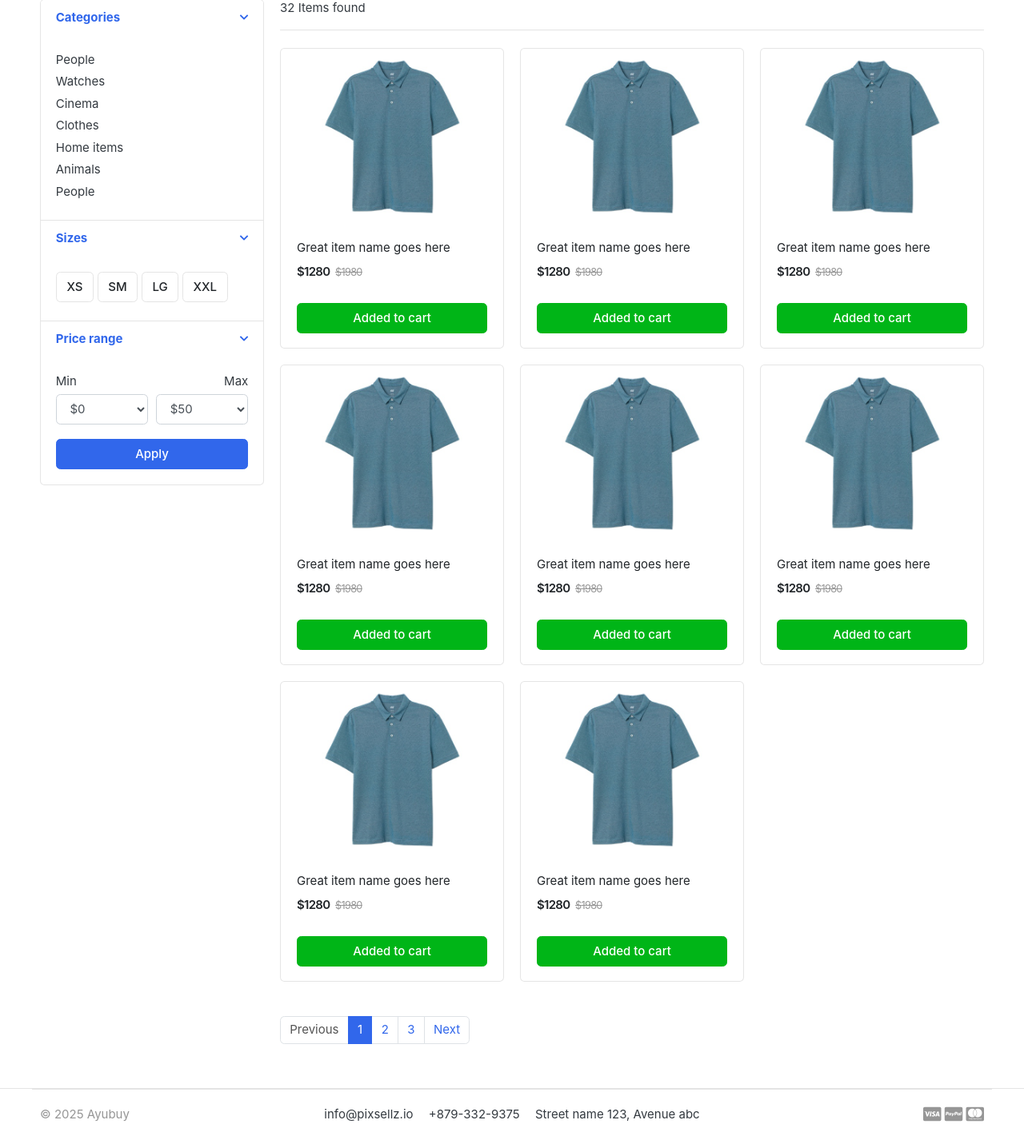
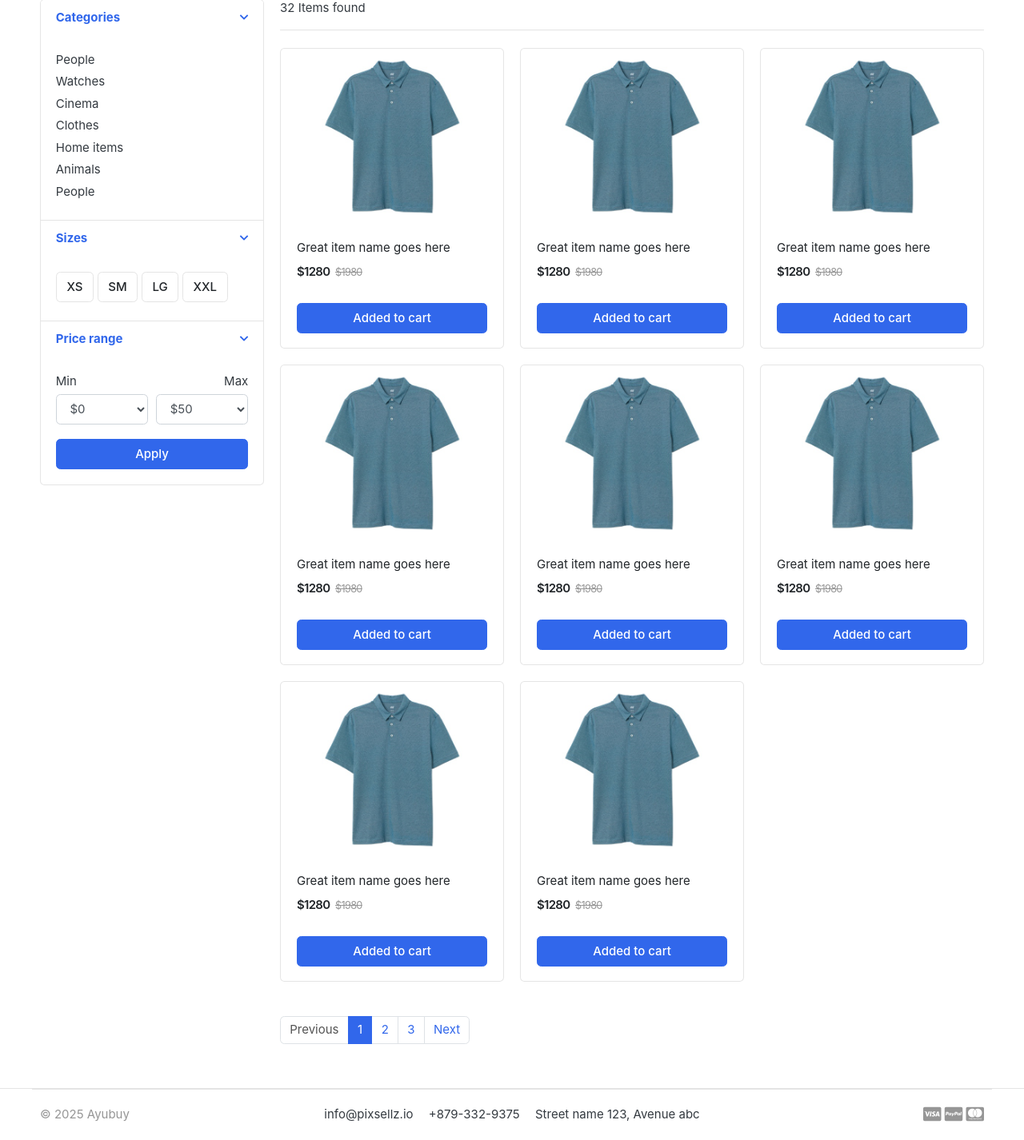
Before and after one commit to asileayuba/100-days-of-code, a Django app: page /store/ in a window 1280 px wide. Shown: the part 295-1721 px from the top of the page at 80% size. Run offline with Django 5.2, Linux system fonts and the light colour scheme; data comes from the database, SQL or seed files in the repository; some libraries are stand-ins or nearby versions; some web fonts are replaced.

Commit message:
Day 68: Store Template Development

```diff
--- a/Ayubuy/templates/store/store.html
+++ b/Ayubuy/templates/store/store.html
@@ -168,7 +168,7 @@
                   </div>
                   <!-- price-wrap.// -->
                 </div>
-                <a href="#" class="btn btn-block btn-success">Added to cart </a>
+                <a href="#" class="btn btn-block btn-primary">Added to cart </a>
               </figcaption>
             </figure>
           </div>
```
